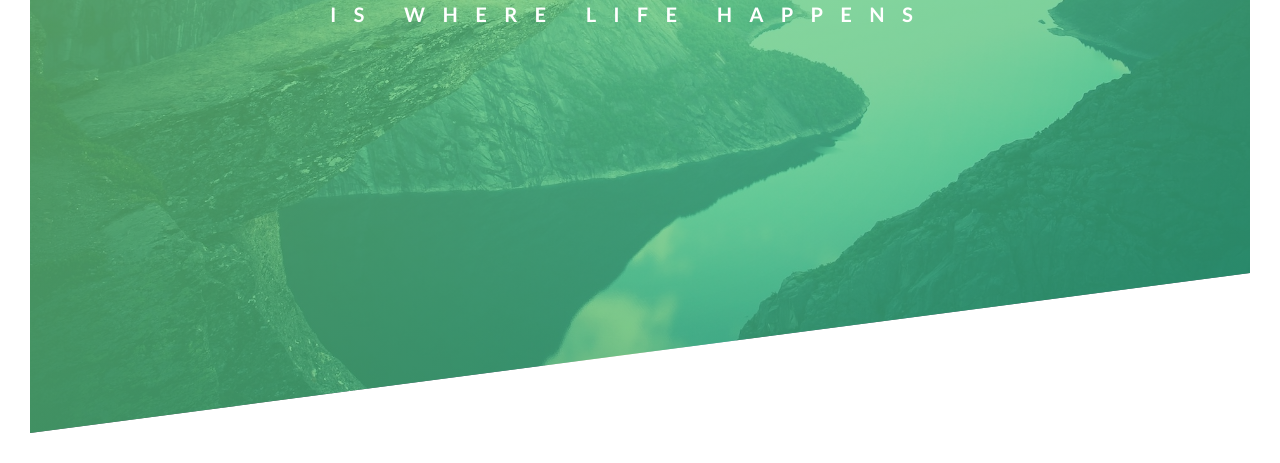
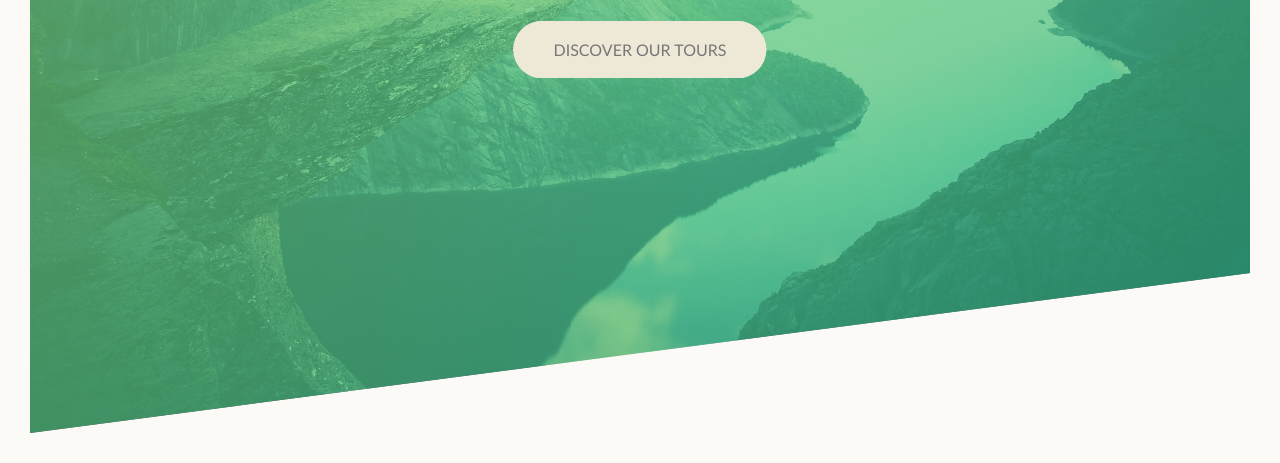
Before and after one commit to Puritanic/Just-a-Travel-agency, a website built with webpack: page app/index.html in a window 1280 px wide. Shown: the part 357-820 px from the top of the page. Built offline with nearby package versions, Linux system fonts and the light colour scheme.

Commit message:
Add button animations

```diff
--- a/app/assets/styles/base/_animations.scss
+++ b/app/assets/styles/base/_animations.scss
@@ -29,3 +29,15 @@
     opacity: 1;
   }
 }
+
+@keyframes moveFromBottom {
+  0% {
+    opacity: 0;
+    transform: translateY(30px);
+  }
+
+  100% {
+    transform: translate(0);
+    opacity: 1;
+  }
+}
--- a/app/assets/styles/base/_basetop.css
+++ b/app/assets/styles/base/_basetop.css
@@ -101,4 +101,5 @@ textarea {
 }
 body {
   padding: 30px;
+  background: color(var(--eggshell) tint(80%));
 }
--- a/app/assets/styles/base/_fonts.css
+++ b/app/assets/styles/base/_fonts.css
@@ -2,8 +2,8 @@
 
 body {
   font-family: "Lato", "Open Sans";
-  font-weight: 400;
-  font-size: 16px;
-  line-height: 1.7;
-  color: #777;
+  font-weight: var(--font-weight-normal);
+  font-size: var(--font-size-base);
+  line-height: var(--line-height-base);
+  color: var(--gray);
 }
--- a/app/assets/styles/base/_variables.css
+++ b/app/assets/styles/base/_variables.css
@@ -3,6 +3,11 @@
 :root {
   --white: #fff;
   --black: #000;
+  --gray: #777;
+
+  --light-green: #7ed56f;
+  --medium-green: #55c57a;
+  --dark-green: #28b485;
 
   --eggshell: #eee8d6;
   --darkblue: #022933;
@@ -17,16 +22,16 @@
   --color-dark: var(--black);
   --color-main: var(--color-light);
   --color-background: var(--blue);
-  --color-links: var(--yellow);
+  --color-links: var(--gray);
   --color-navigation-links: var(--blue);
 
-  --font-size-base: 1.3rem;
-  --line-height-base: 150%;
+  --font-size-base: 16px;
+  --line-height-base: 1.7;
   --font-primary: "Work Sans", -apple-system, system-ui, BlinkMacSystemFont,
     "Segoe UI", Roboto, "Helvetica Neue", Arial, sans-serif;
 
   --font-weight-light: 100;
-  --font-weight-normal: 300;
+  --font-weight-normal: 400;
   --font-weight-medium: 500;
   --font-weight-bold: 700;
 
--- a/app/assets/styles/main.scss
+++ b/app/assets/styles/main.scss
@@ -5,5 +5,6 @@
 @import "./base/animations";
 
 @import "./modules/header";
+@import "./modules/button";
 
 @import "base/basebottom";
--- /dev/null
+++ b/app/assets/styles/modules/_button.scss
@@ -0,0 +1,57 @@
+.button {
+  &:link,
+  &:visited {
+    text-decoration: none;
+    text-transform: uppercase;
+    padding: 15px 40px;
+    display: inline-block;
+    border-radius: 100px;
+    transition: all 0.2s;
+    position: relative;
+  }
+
+  &:hover {
+    transform: translateY(-3px);
+    box-shadow: 0 10px 20px rgba(0, 0, 0, 0.2);
+  }
+
+  &:hover::after {
+    transform: scaleX(1.4) scaleY(1.6);
+    opacity: 0;
+  }
+
+  &:active {
+    transform: translateY(-1px);
+    box-shadow: 0 5px 10px rgba(0, 0, 0, 0.2);
+  }
+
+  &::after {
+    content: "";
+    display: inline-block;
+    transition: all 0.2s;
+    height: 100%;
+    width: 100%;
+    border-radius: 100px;
+    position: absolute;
+    z-index: -1;
+    left: 0;
+    top: 0;
+  }
+
+  &--white {
+    background: var(--eggshell);
+    color: var(--color-links);
+  }
+
+  &--white::after {
+    background: var(--eggshell);
+    color: var(--color-links);
+  }
+
+  &--animated {
+    animation: moveFromBottom 0.5s 0.75s ease-out;
+    // This will use animations 0% before animations start
+    // Good for elements we want to be hidden before animation
+    animation-fill-mode: backwards;
+  }
+}
--- a/app/assets/styles/modules/_header.scss
+++ b/app/assets/styles/modules/_header.scss
@@ -26,13 +26,15 @@
     top: 40%;
     left: 50%;
     transform: translate(-50%, -60%);
+    text-align: center;
   }
 
   &__title {
-    color: #fff;
+    color: var(--white);
     text-transform: uppercase;
     // Hack fix for animation shaking when we don't use backface of elements while transformations
     backface-visibility: hidden;
+    margin-bottom: 60px;
 
     &--main {
       display: block;
--- a/app/index.html
+++ b/app/index.html
@@ -28,6 +28,7 @@
         <span class="header__title--main">Outdoors</span>
         <span class="header__title--sub">is where life happens</span>
       </h1>
+      <a href="#" class="button button--white button--animated">Discover our tours</a>
     </div>
   </header>
 
```
Also changed, not shown: app/temp/styles/main.css, 1 other file.
